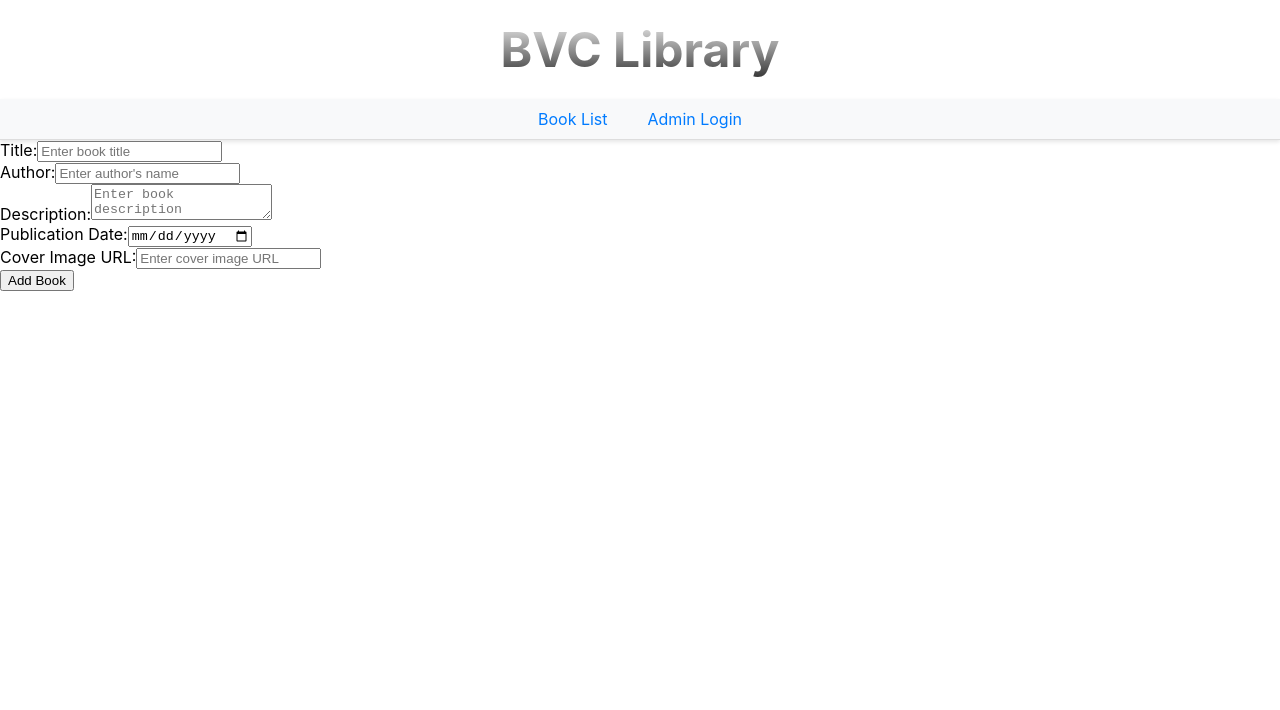
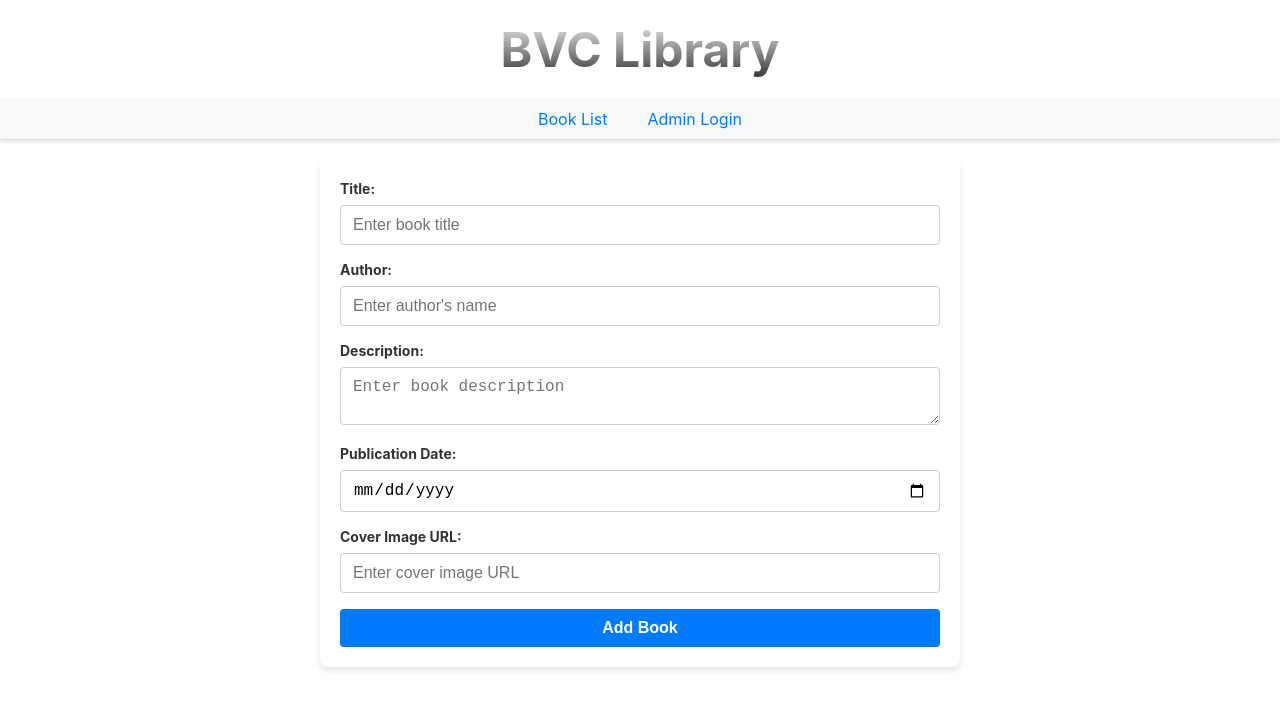
Before and after one commit to spdamazo/Book-Management, a React (Create React App) app in the folder Frontend/: page /add-book in a window 1280 px wide. Shown: the top 710 px of the page. Built offline with nearby package versions, Linux system fonts and the light colour scheme.

Commit message:
add css to login and bookform

```diff
--- a/Frontend/src/App.css
+++ b/Frontend/src/App.css
@@ -276,3 +276,67 @@ nav button:hover {
   box-shadow: 0 4px 6px rgba(0, 0, 0, 0.1); /* Add shadow to the image */
   margin: 20px 0; /* Add spacing around the image */
 }
+
+
+/* Login Component Styling */
+.login-container {
+  max-width: 400px; /* Limit the width */
+  margin: 50px auto; /* Center and add spacing */
+  padding: 20px; /* Internal spacing */
+  background-color: #ffffff; /* White background */
+  border-radius: 8px; /* Rounded corners */
+  box-shadow: 0 4px 6px rgba(0, 0, 0, 0.1); /* Subtle shadow for depth */
+  text-align: center; /* Center align text */
+}
+
+.login-title {
+  font-size: 24px; /* Large font size */
+  color: #007bff; /* Primary blue color */
+  margin-bottom: 20px; /* Space below the title */
+}
+
+.login-form {
+  display: flex; /* Align form elements vertically */
+  flex-direction: column;
+  gap: 16px; /* Space between elements */
+}
+
+.login-input {
+  width: 100%; /* Full width input fields */
+  padding: 12px; /* Internal spacing */
+  border: 1px solid #ccc; /* Light gray border */
+  border-radius: 4px; /* Rounded corners */
+  font-size: 16px; /* Standard font size */
+}
+
+.login-input:focus {
+  border-color: #007bff; /* Blue border for focus */
+  outline: none; /* Remove default outline */
+  box-shadow: 0 0 4px rgba(0, 123, 255, 0.5); /* Subtle blue shadow */
+}
+
+.login-button {
+  padding: 12px; /* Button padding */
+  background-color: #007bff; /* Blue background */
+  color: white; /* White text */
+  font-size: 16px; /* Match input font size */
+  border: none; /* Remove border */
+  border-radius: 4px; /* Rounded corners */
+  cursor: pointer; /* Pointer cursor on hover */
+  transition: background-color 0.3s ease; /* Smooth transition for hover */
+}
+
+.login-button:disabled {
+  background-color: #ccc; /* Gray color when disabled */
+  cursor: not-allowed; /* Indicate disabled state */
+}
+
+.login-button:hover:enabled {
+  background-color: #0056b3; /* Darker blue on hover */
+}
+
+.login-message {
+  font-size: 14px; /* Smaller font for messages */
+  color: #e14548; /* Red for error */
+  margin-top: 12px; /* Space above the message */
+}
--- /dev/null
+++ b/Frontend/src/Component/BookForm.css
@@ -0,0 +1,79 @@
+
+/* Form container */
+.book-form-container {
+    max-width: 600px; /* Limit the width of the form */
+    margin: 20px auto; /* Center the form horizontally */
+    padding: 20px; /* Add padding inside the container */
+    background-color: #ffffff; /* White background */
+    border-radius: 8px; /* Rounded corners */
+    box-shadow: 0 4px 6px rgba(0, 0, 0, 0.1); /* Subtle shadow for depth */
+  }
+
+  /* Form title */
+  .book-form-container h2 {
+    font-size: 24px; /* Larger font size for the title */
+    color: #007bff; /* Blue color for the title */
+    text-align: center; /* Center align the title */
+    margin-bottom: 20px; /* Add spacing below the title */
+  }
+
+  /* Form field container */
+  .book-form-container div {
+    margin-bottom: 16px; /* Add spacing between fields */
+  }
+
+  /* Label styling */
+  .book-form-container label {
+    display: block; /* Block element for labels */
+    font-size: 14px; /* Smaller font size */
+    font-weight: bold; /* Bold text */
+    color: #333; /* Dark gray color */
+    margin-bottom: 8px; /* Add spacing below the label */
+  }
+
+  /* Input and textarea styling */
+  .book-form-container input,
+  .book-form-container textarea {
+    width: 100%; /* Full width for inputs */
+    padding: 10px 12px; /* Add internal spacing */
+    border: 1px solid #ccc; /* Light gray border */
+    border-radius: 4px; /* Rounded corners */
+    font-size: 16px; /* Standard font size */
+    box-sizing: border-box; /* Include padding and border in width */
+  }
+
+  /* Input focus effect */
+  .book-form-container input:focus,
+  .book-form-container textarea:focus {
+    border-color: #007bff; /* Blue border on focus */
+    outline: none; /* Remove default outline */
+    box-shadow: 0 0 4px rgba(0, 123, 255, 0.5); /* Subtle blue shadow */
+  }
+
+  /* Button styling */
+  .book-form-container button {
+    display: block; /* Block element for full-width button */
+    width: 100%; /* Full width */
+    padding: 10px 16px; /* Add padding */
+    background-color: #007bff; /* Primary blue background */
+    color: white; /* White text color */
+    font-size: 16px; /* Standard font size */
+    font-weight: bold; /* Bold text */
+    border: none; /* Remove border */
+    border-radius: 4px; /* Rounded corners */
+    cursor: pointer; /* Pointer cursor on hover */
+    transition: background-color 0.3s ease; /* Smooth transition for hover effect */
+  }
+
+  /* Button hover effect */
+  .book-form-container button:hover {
+    background-color: #0056b3; /* Darker blue on hover */
+  }
+
+  /* Error message styling */
+  .book-form-container p {
+    color: red; /* Red text for errors */
+    font-size: 14px; /* Smaller font size for error messages */
+    margin-top: 8px; /* Add spacing above the error message */
+    text-align: center; /* Center align error messages */
+  }
--- a/Frontend/src/Component/BookForm.js
+++ b/Frontend/src/Component/BookForm.js
@@ -1,6 +1,7 @@
 import React, { useState, useEffect } from "react";
 import { useParams, useNavigate } from "react-router-dom"; // Import useParams and useNavigate hooks to handle routing and URL params
 import { addBook, updateBook, getBookById } from "../api"; // Import API functions for adding, updating, and fetching book data
+import "./BookForm.css"; // Import CSS file for styling
 
 const BookForm = ({ token, onSuccess }) => {
   const { bookId } = useParams(); // Get the bookId from the URL parameters (if editing an existing book)
@@ -67,7 +68,7 @@ const BookForm = ({ token, onSuccess }) => {
   };
 
   return (
-    <form onSubmit={handleSubmit}> {/* Form submission triggers handleSubmit */}
+    <form onSubmit={handleSubmit} className="book-form-container"> {/* Form submission triggers handleSubmit */}
       <div>
         <label htmlFor="title">Title:</label>
         <input
--- a/Frontend/src/Component/Login.js
+++ b/Frontend/src/Component/Login.js
@@ -6,21 +6,20 @@ const Login = ({ onLoginSuccess }) => {
   const [username, setUsername] = useState("");
   const [password, setPassword] = useState("");
   const [message, setMessage] = useState("");
-  const [loading, setLoading] = useState(false); // To handle loading state
-  const navigate = useNavigate(); // Initialize useNavigate for redirection
+  const [loading, setLoading] = useState(false);
+  const navigate = useNavigate();
 
   const handleLogin = async () => {
-    setLoading(true); // Start loading
-    setMessage(""); // Reset previous message
+    setLoading(true);
+    setMessage("");
 
     try {
       const response = await login(username, password);
 
-      // Assuming the response contains the token
       if (response.token) {
         setMessage("Login successful");
-        onLoginSuccess(response.token); // Notify parent component of successful login
-        navigate("/books"); // Redirect to BookList page
+        onLoginSuccess(response.token);
+        navigate("/books");
       } else {
         setMessage("Login failed: No token received.");
       }
@@ -28,29 +27,37 @@ const Login = ({ onLoginSuccess }) => {
       console.error(error);
       setMessage(error.response?.data?.message || error.message || "Login failed");
     } finally {
-      setLoading(false); // Stop loading
+      setLoading(false);
     }
   };
 
   return (
-    <div>
-      <h2>Admin Login</h2>
+    <div className="login-container">
+      <h2 className="login-title">Admin Login</h2>
+      <div className="login-form">
         <input
+          className="login-input"
           type="text"
           placeholder="Username"
           value={username}
           onChange={(e) => setUsername(e.target.value)}
         />
         <input
+          className="login-input"
           type="password"
           placeholder="Password"
           value={password}
           onChange={(e) => setPassword(e.target.value)}
         />
-      <button onClick={handleLogin} disabled={loading}>
+        <button
+          className="login-button"
+          onClick={handleLogin}
+          disabled={loading}
+        >
           {loading ? "Logging in..." : "Login as Admin"}
         </button>
-      {message && <p>{message}</p>}
+        {message && <p className="login-message">{message}</p>}
+      </div>
     </div>
   );
 };
```
Also changed, not shown: 1 other file (tests, documents, lock files or other folders). Lines whose indentation alone changed are shown as unchanged.
